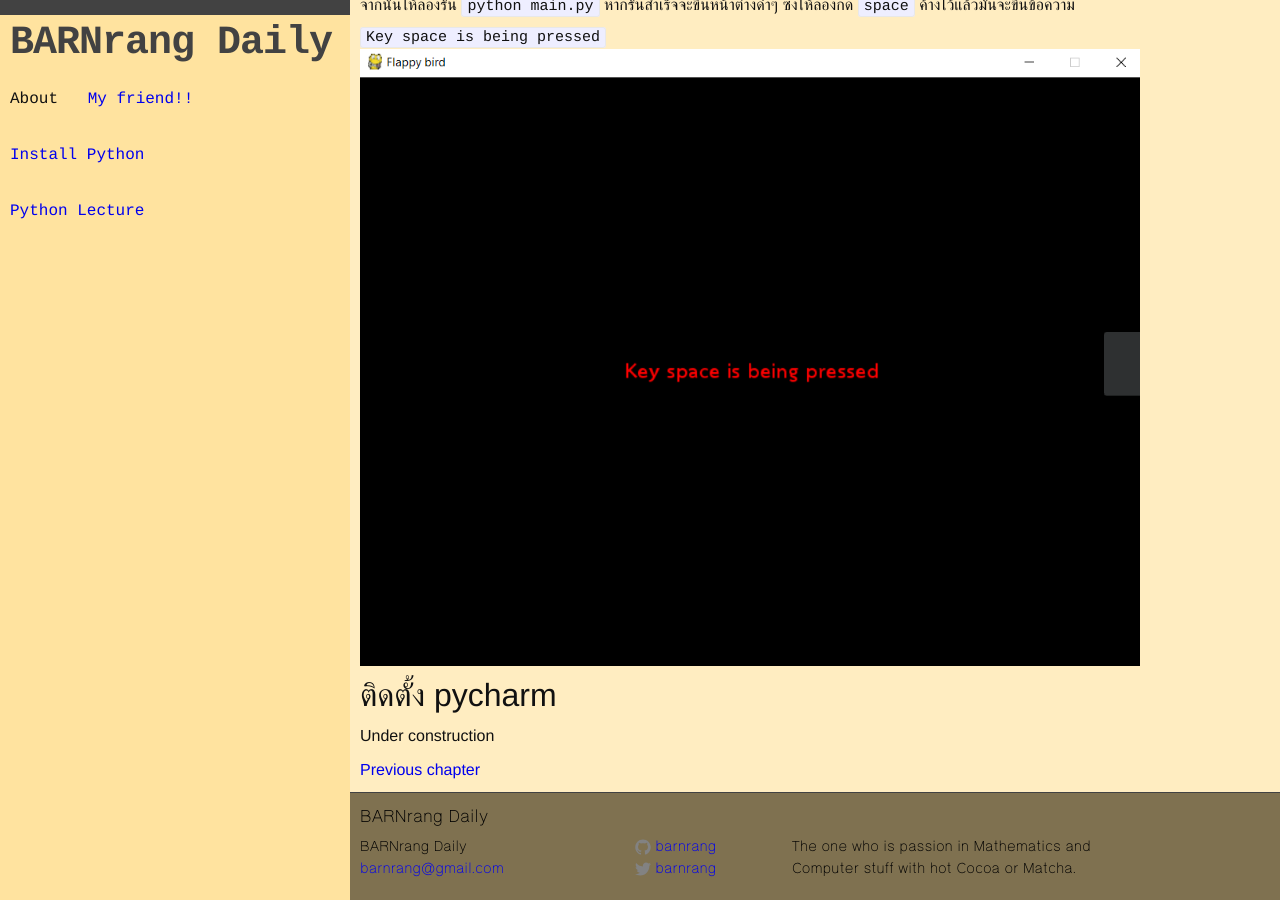
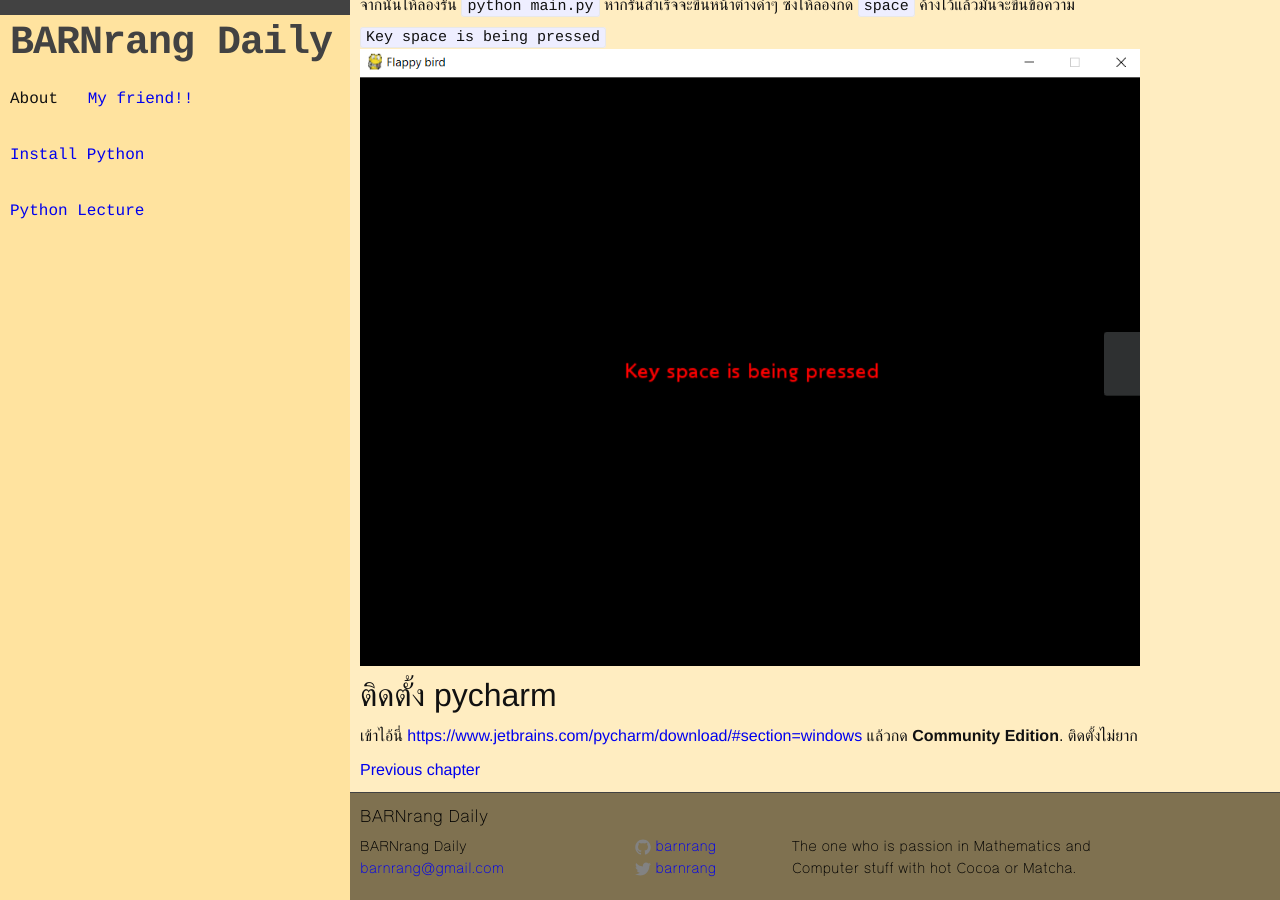
Before and after one commit to barnrang/barnrang.github.io, a Jekyll site: the page built from _posts/2020-5-21-python-lecture-install.markdown, in a window 1280 px wide and 900 px high, scrolled down 2570 px. Built offline with Jekyll 4.4.1, drawn with Linux system fonts in a browser that asks for light colours.

Commit message:
add pycharm setup

```diff
--- a/_posts/2020-5-21-python-lecture-install.markdown
+++ b/_posts/2020-5-21-python-lecture-install.markdown
@@ -78,4 +78,4 @@ $>source ~/.zshrc
 ![python-game]({{"/assets/images/game-lecture.png" | absolute_url}})
 
 ## <a name="pycharm-install"></a>ติดตั้ง pycharm
-Under construction
+เข้าไอ้นี่ <a href="https://www.jetbrains.com/pycharm/download/#section=windows"> https://www.jetbrains.com/pycharm/download/#section=windows </a> แล้วกด **Community Edition**. ติดตั้งไม่ยาก
```
